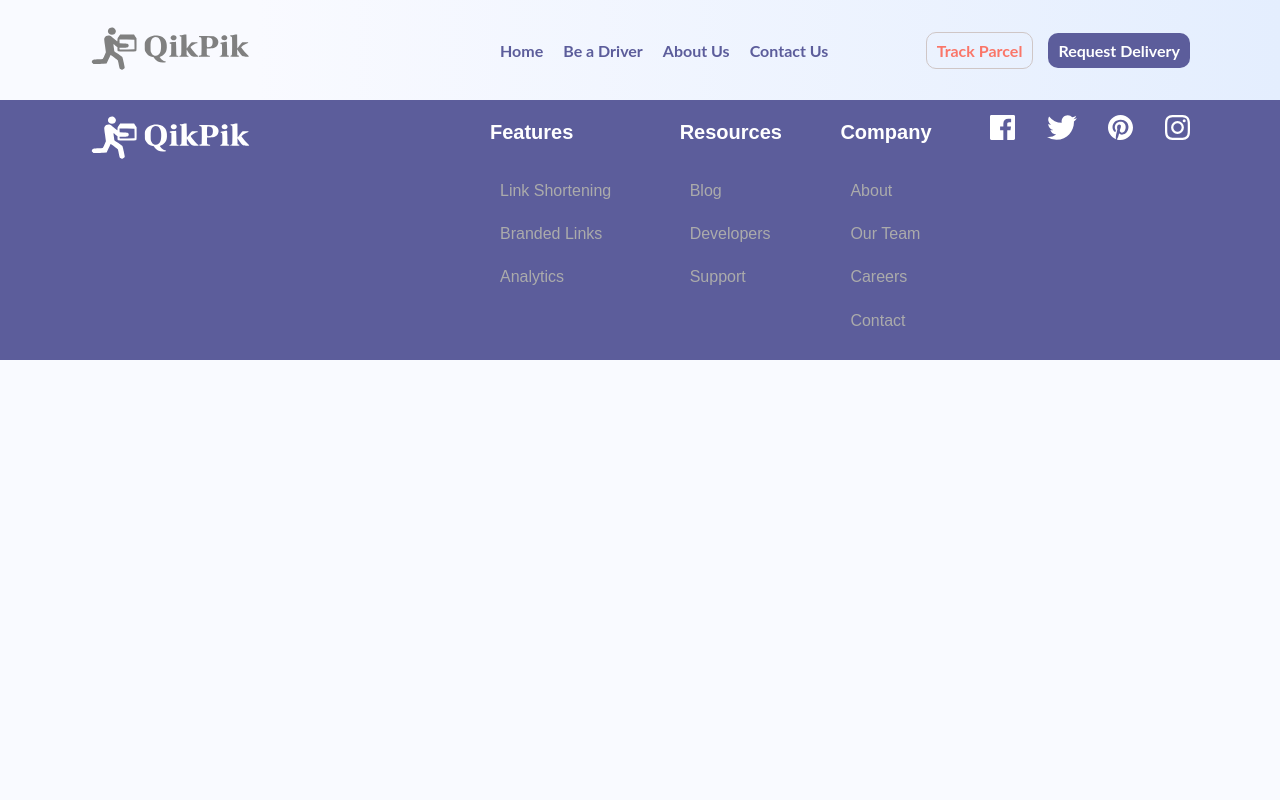
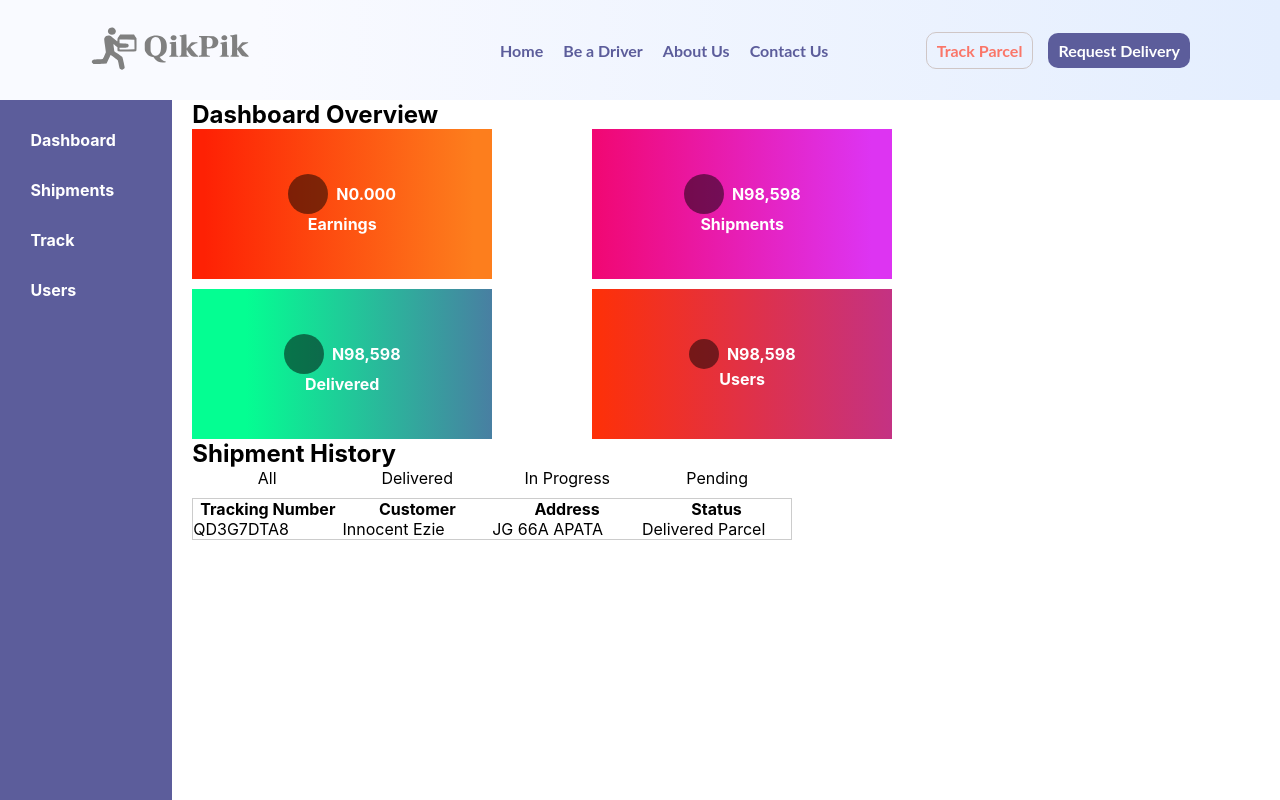
Before and after one commit to eminentpal/courierdelivery, a Next.js app: page /dashboard in a window 1280 px wide. Shown: the top 800 px of the page. Built offline with nearby package versions, Linux system fonts and the light colour scheme.

Commit message:
creating dashboard layout

```diff
--- a/components/dashboard/Dashboard.js
+++ b/components/dashboard/Dashboard.js
@@ -1,7 +1,85 @@
 import React from "react";
 
 const Dashboard = () => {
-  return <div></div>;
+  return (
+    <div>
+      <div className="dashboardCont">
+        <div className="dashSidebar">
+          <ul className="dashPages">
+            <li>Dashboard</li>
+            <li>Shipments</li>
+            <li>Track</li>
+            <li>Users</li>
+          </ul>
+          {/* Profile */}
+          <ul className="profilePic">
+            <li>Profile</li>
+          </ul>
+        </div>
+        <div className="dashBody">
+          <h2>Dashboard Overview</h2>
+          <div className="overview">
+            <div className="card-1">
+              <div>
+                <span>N0.000</span>
+                <h4>Earnings</h4>
+              </div>
+            </div>
+            <div className="card-2">
+              <div>
+                <span>N98,598</span>
+                <h4>Shipments</h4>
+              </div>
+            </div>
+            <div className="card-3">
+              <div>
+                <span>N98,598</span>
+                <h4>Delivered</h4>
+              </div>
+            </div>
+            <div className="card-4">
+              <div>
+                <span>N98,598</span>
+                <h4>Users</h4>
+              </div>
+            </div>
+          </div>
+          {/* Shipment History */}
+          <div className="shipHistory">
+            <h2>Shipment History</h2>
+            <div className="shipHeader">
+              <ul>
+                <li>All</li>
+                <li>Delivered</li>
+                <li>In Progress</li>
+                <li>Pending</li>
+              </ul>
+            </div>
+            <div className="shipBody">
+              <table>
+                <thead>
+                  <tr>
+                    <th>Tracking Number</th>
+                    <th>Customer</th>
+                    <th>Address</th>
+                    <th>Status</th>
+                  </tr>
+                </thead>
+                <tbody>
+                  <tr>
+                    <td>QD3G7DTA8</td>
+                    <td>Innocent Ezie</td>
+                    <td>JG 66A APATA</td>
+                    <td>Delivered Parcel</td>
+                  </tr>
+                </tbody>
+              </table>
+            </div>
+          </div>
+        </div>
+      </div>
+    </div>
+  );
 };
 
 export default Dashboard;
--- a/pages/_app.js
+++ b/pages/_app.js
@@ -2,10 +2,17 @@ import "../styles/globals.css";
 import "../styles/App.css";
 import Header from "../components/header/Header";
 import Footer from "../components/footer/Footer";
+import Head from "next/head";
 
 function MyApp({ Component, pageProps }) {
   return (
     <div>
+      <Head>
+        <script
+          src="https://kit.fontawesome.com/c8e4d183c2.js"
+          crossOrigin="anonymous"
+        ></script>
+      </Head>
       <Header />
       <Component {...pageProps} />
       <Footer />
--- a/styles/App.css
+++ b/styles/App.css
@@ -1087,6 +1087,8 @@ ul li {
   color: var(--white);
   margin: auto;
   background-color: var(--blue);
+  margin-bottom: 50px;
+  margin-top: 50px;
 }
 
 /*progress bar */
@@ -1212,12 +1214,13 @@ caption {
   font-size: 1.6em;
   font-weight: 400;
   padding: 10px 0;
+
   background-color: var(--blue);
 
   color: var(--white);
 }
 
-table thead {
+.tableBox thead {
   border: none;
   clip: rect(0 0 0 0);
   height: 1px;
@@ -1228,13 +1231,13 @@ table thead {
   width: 1px;
 }
 
-table tr {
-  border-bottom: 3px solid #ddd;
+.tableBox tr {
+  border-bottom: 1px solid #ddd;
   display: block;
   margin-bottom: 0.625em;
 }
 
-table td {
+.tableBox td {
   border-bottom: 1px solid #ddd;
   display: block;
   font-size: 0.8em;
@@ -1245,7 +1248,7 @@ table td {
   word-wrap: break-word;
 }
 
-table td::before {
+.tableBox td::before {
   content: attr(data-label);
   float: left;
   font-weight: bold;
@@ -1253,6 +1256,353 @@ table td::before {
   margin-right: 4px;
 }
 
-table td:last-child {
+.tableBox td:last-child {
   border-bottom: 0;
 }
+/*
+Track history start here */
+
+.trackHistory table,
+th,
+td {
+  border: 1px solid #ddd;
+}
+
+.trackHistory table {
+  border-collapse: collapse;
+  width: 800px;
+  margin: auto;
+  margin-bottom: 50px;
+}
+
+.trackHistory {
+  width: 1100px;
+  margin: auto;
+}
+
+.tableHistory th {
+}
+
+.tableHistory tr:nth-child(even) {
+  background-color: lightgray;
+}
+
+.tableHistory td {
+  font-size: 0.8em;
+  background-color: #cfe9ec;
+  max-width: 400px;
+  padding: 10px 3px;
+  overflow: hidden;
+  word-wrap: break-word;
+}
+
+/* Admin page starts here Dashboard starts here */
+
+.dashboardCont {
+  width: 100%;
+  display: flex;
+  justify-content: space-between;
+}
+
+.dashSidebar {
+  width: 200px;
+  height: 100vh;
+  background-color: var(--blue);
+  display: flex;
+  flex-direction: column;
+  justify-content: space-between;
+  align-items: center;
+  padding: 20px 0;
+}
+
+.dashBody {
+  width: 100%;
+  height: 100vh;
+  padding: 0 20px;
+  background-color: var(--white);
+}
+
+.dashSidebar ul {
+  width: 100%;
+}
+.dashSidebar ul li {
+  font-weight: bold;
+  width: 100%;
+  color: var(--white);
+  padding: 10px;
+  cursor: pointer;
+  display: flex;
+  margin-bottom: 10px;
+  align-items: center;
+}
+
+.dashSidebar ul li:hover {
+  color: var(--blue);
+  border-end-end-radius: 10px;
+  background-color: var(--white);
+}
+
+.dashSidebar ul li:nth-child(1)::before {
+  content: "\f3fd";
+  font-family: fontAwesome;
+  display: inline-block;
+  margin-right: 0.5rem;
+  vertical-align: middle;
+  text-align: center;
+  font-style: normal;
+  font-variant: normal;
+  text-rendering: auto;
+  -webkit-font-smoothing: antialiased;
+  -moz-osx-font-smoothing: grayscale;
+  transform: translate(0, 0);
+}
+
+.dashSidebar ul li:nth-child(2)::before {
+  content: "\f067";
+  font-family: fontAwesome;
+  display: inline-block;
+  margin-right: 0.5rem;
+}
+
+.dashSidebar ul li:nth-child(3)::before {
+  content: "\f466";
+  font-family: fontAwesome;
+  display: inline-block;
+  margin-right: 0.5rem;
+}
+
+.dashSidebar ul li:nth-child(4)::before {
+  content: "\f0c0";
+  font-family: fontAwesome;
+  display: inline-block;
+  margin-right: 0.5rem;
+}
+
+.profilePic li::before {
+  content: "\f007" !important;
+  font-family: fontAwesome;
+  display: inline-block;
+  margin-right: 2px;
+  vertical-align: middle;
+  text-align: center;
+  font-style: normal;
+  font-variant: normal;
+  text-rendering: auto;
+  -webkit-font-smoothing: antialiased;
+  -moz-osx-font-smoothing: grayscale;
+  transform: translate(0, 0);
+}
+.overview {
+  width: 700px;
+
+  display: flex;
+  justify-content: space-between;
+  flex-wrap: wrap;
+}
+
+.card-1 {
+  width: 300px;
+  height: 150px;
+  margin-bottom: 10px;
+  background: rgb(254, 33, 4);
+  background: linear-gradient(
+    90deg,
+    rgba(254, 33, 4, 1) 4%,
+    rgba(253, 126, 29, 1) 94%
+  );
+  display: flex;
+  justify-content: center;
+  align-items: center;
+}
+
+.card-1 span {
+  display: flex;
+  justify-content: center;
+  align-items: center;
+  font-weight: bold;
+  color: var(--white);
+}
+.card-1 span::before {
+  content: "\f0c0";
+  font-family: fontAwesome;
+  display: inline-block;
+  margin-right: 0.5rem;
+  width: 40px;
+  height: 40px;
+  color: white;
+  display: flex;
+  justify-content: center;
+  align-items: center;
+  border-radius: 100%;
+
+  background-color: rgba(0, 0, 0, 0.5);
+}
+.card-2 {
+  width: 300px;
+  height: 150px;
+  margin-bottom: 10px;
+  background: rgb(241, 7, 114);
+  background: linear-gradient(
+    90deg,
+    rgba(241, 7, 114, 1) 0%,
+    rgba(221, 52, 242, 1) 93%
+  );
+  display: flex;
+  justify-content: center;
+  align-items: center;
+}
+
+.card-2 span {
+  display: flex;
+  justify-content: center;
+  align-items: center;
+  font-weight: bold;
+  color: var(--white);
+}
+.card-2 span::before {
+  content: "\f007";
+  font-family: fontAwesome;
+  display: inline-block;
+  margin-right: 0.5rem;
+  width: 40px;
+  height: 40px;
+  color: white;
+  display: flex;
+  justify-content: center;
+  align-items: center;
+  border-radius: 100%;
+
+  background-color: rgba(0, 0, 0, 0.5);
+}
+.card-3 {
+  width: 300px;
+  height: 150px;
+  background: rgb(4, 254, 146);
+  background: linear-gradient(
+    90deg,
+    rgba(4, 254, 146, 1) 18%,
+    rgba(72, 127, 162, 1) 100%
+  );
+  display: flex;
+  justify-content: center;
+  align-items: center;
+}
+
+.card-3 span {
+  display: flex;
+  justify-content: center;
+  align-items: center;
+  font-weight: bold;
+  color: var(--white);
+}
+.card-3 span::before {
+  content: "\f0c0";
+  font-family: fontAwesome;
+  display: inline-block;
+  margin-right: 0.5rem;
+  width: 40px;
+  height: 40px;
+  color: white;
+  display: flex;
+  justify-content: center;
+  align-items: center;
+  border-radius: 100%;
+
+  background-color: rgba(0, 0, 0, 0.5);
+}
+.card-4 {
+  width: 300px;
+  height: 150px;
+  background: rgb(254, 48, 7);
+  background: linear-gradient(
+    90deg,
+    rgba(254, 48, 7, 1) 0%,
+    rgba(196, 50, 131, 1) 100%
+  );
+  display: flex;
+  justify-content: center;
+  align-items: center;
+}
+
+.card-4 span {
+  display: flex;
+  justify-content: center;
+  align-items: center;
+  font-weight: bold;
+  color: var(--white);
+  font-size: 16px;
+}
+.card-4 span::before {
+  content: "\f0c0";
+  font-family: fontAwesome;
+  display: inline-block;
+  margin-right: 0.5rem;
+  width: 30px;
+  height: 30px;
+  color: white;
+  display: flex;
+  justify-content: center;
+  align-items: center;
+  border-radius: 100%;
+  background-color: rgba(0, 0, 0, 0.5);
+}
+
+.overview h4 {
+  text-align: center;
+  color: var(--white);
+}
+
+/* Shipment History Start Here */
+
+.shipHeader {
+  width: 600px;
+  margin-bottom: 10px;
+}
+.shipHeader ul {
+  display: flex;
+  width: 600px;
+  justify-content: space-between;
+}
+
+.shipHeader ul li {
+  padding: 0px;
+  width: 155px;
+  text-align: center;
+}
+
+.shipHeader ul li:hover {
+  border-bottom: 2px solid var(--blue);
+  border-left: 2px solid var(--blue);
+}
+
+.shipBody {
+}
+.shipBody table {
+  width: 600px;
+  border: 1px solid #ccc;
+  border-collapse: collapse;
+  margin: 0;
+  padding: 0;
+
+  table-layout: fixed;
+  background-color: var(--white);
+}
+
+.shipBody th {
+  max-width: 50px;
+  text-align: center;
+  border: 0;
+  overflow: hidden;
+  word-wrap: break-word;
+}
+
+.shipBody td {
+  max-width: 50px;
+  text-align: left;
+  border: 0;
+  overflow: hidden;
+  word-wrap: break-word;
+}
+
+.shipBody tr {
+}
```
Also changed, not shown: components/track/TrackDetails.js (+34 -5 lines).
